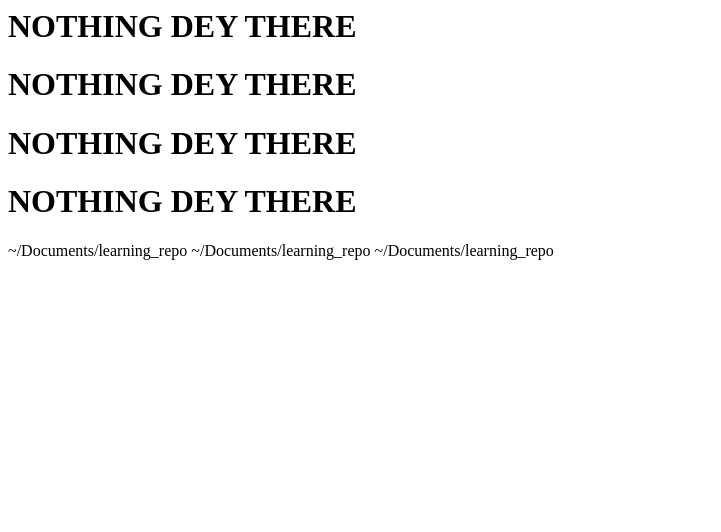
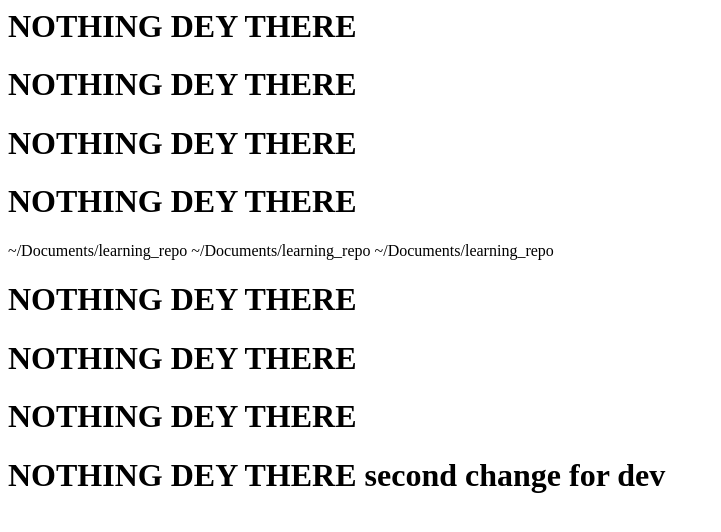
Before and after one commit to Damilola-Adefihan/demo_repo, a plain HTML site: page index.html in a window 1280 px wide. Shown: the whole page, without its empty margins (0-721 px from the left). Drawn offline with Linux system fonts and the light colour scheme.

Commit message:
first commit on dev

```diff
--- a/index.html
+++ b/index.html
@@ -12,5 +12,11 @@
     ~/Documents/learning_repo
     ~/Documents/learning_repo
     ~/Documents/learning_repo
+
+
+    <h1>NOTHING DEY THERE</h1>
+    <h1>NOTHING DEY THERE</h1>
+    <h1>NOTHING DEY THERE</h1>
+    <h1>NOTHING DEY THERE second change for dev</h1>
 </body>
 </html>
```
